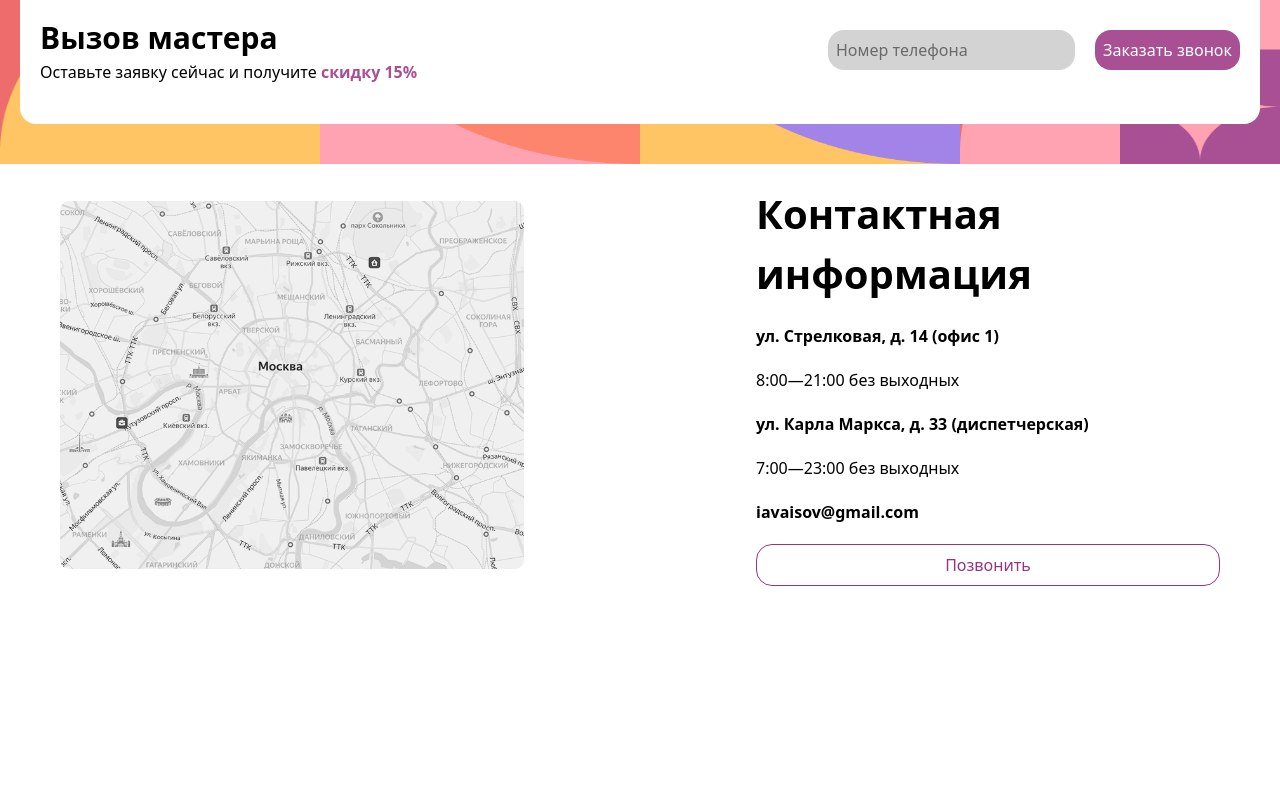
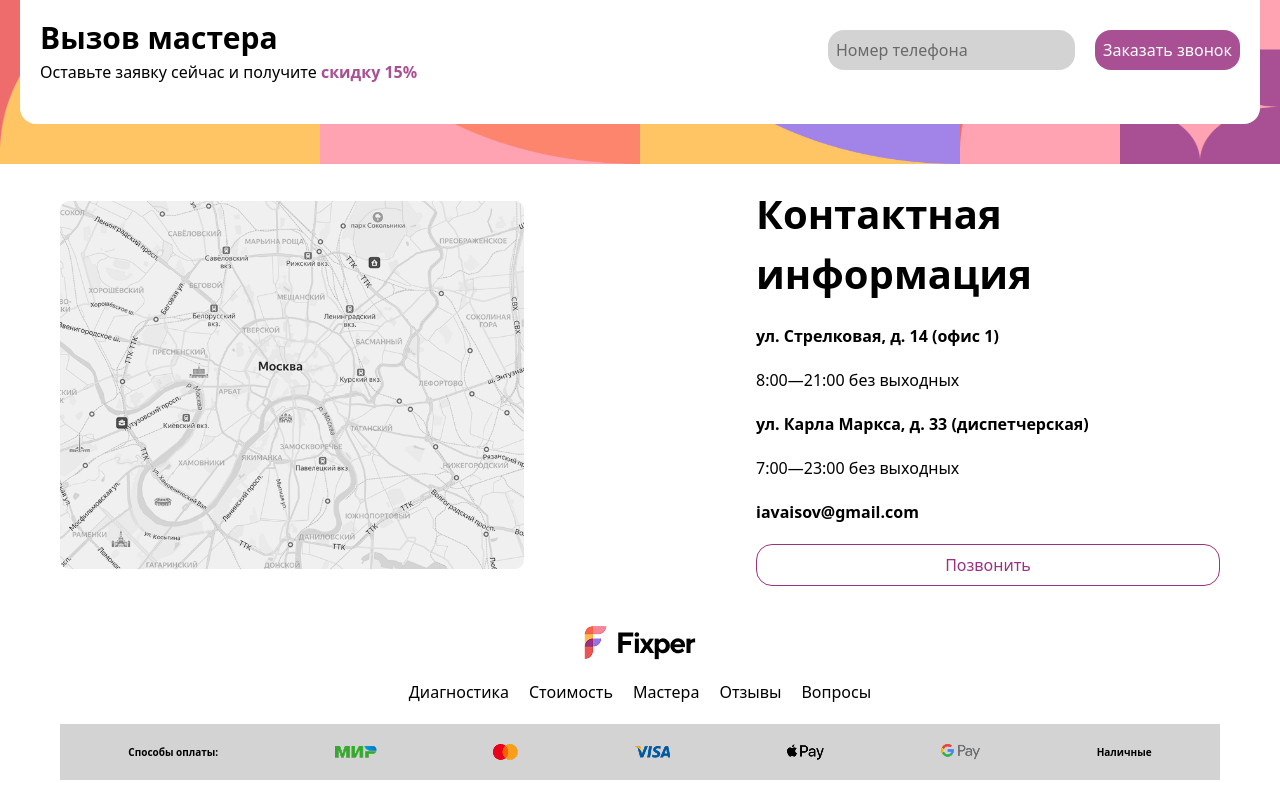
Before and after one commit to muhammaddev04/project.6, a website: page src/index.html in a window 1280 px wide. Shown: the part 3691-4491 px from the top of the page. Before the commit the page ends 4297 px from the top, so only its background shows below. Drawn offline with nearby package versions, Linux system fonts and the light colour scheme; files that its build step writes are made by us from their sources.

Commit message:
section11

```diff
--- a/src/index.html
+++ b/src/index.html
@@ -346,5 +346,24 @@
            </div>
         </div>
     </div>
+    <div class="section11 max-w-300 gap-5 flex flex-col m-auto p-5">
+         <img class="m-auto" src="./лого (3).png" alt="">
+        <div class="flex flex-col m-auto   md:flex md:flex-row justify-around items-center gap-5">
+                <p>Диагностика</p>
+                <p>Стоимость</p>
+                <p>Мастера</p>
+                <p>Отзывы</p>
+                <p>Вопросы</p>
+        </div>
+        <div class="bg-[lightgray] p-5 gap-5 text-[10px] flex justify-around items-center m-auto w-full">
+            <p><b>Способы оплаты:</b></p>
+            <img src="./Мир-логотип.png" alt="">
+            <img src="./2000px-Mastercard-logo.png" alt="">
+            <img class="hidden md:block" src="./Visa_Inc._logo.png" alt="">
+            <img src="./58837-google-apple-mobile-pay-wallet-digital-logo.png" alt="">
+            <img src="./2000px-Google_Pay_(GPay)_Logo (1).png" alt="">
+            <p><b>Наличные</b></p>
+        </div>
+    </div>
 </body>
 </html>
```
Also changed, not shown: src/2000px-Google_Pay_(GPay)_Logo (1).png (added), src/2000px-Mastercard-logo.png (added), src/58837-google-apple-mobile-pay-wallet-digital-logo.png (added), src/Visa_Inc._logo.png (added), src/Мир-логотип.png (added), src/лого (3).png (added).
